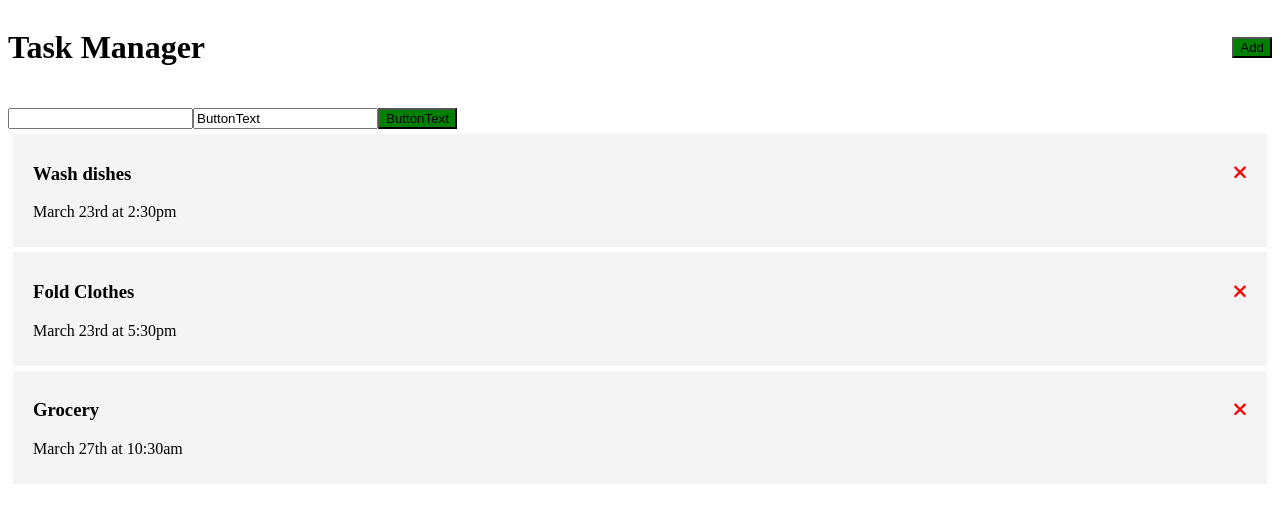
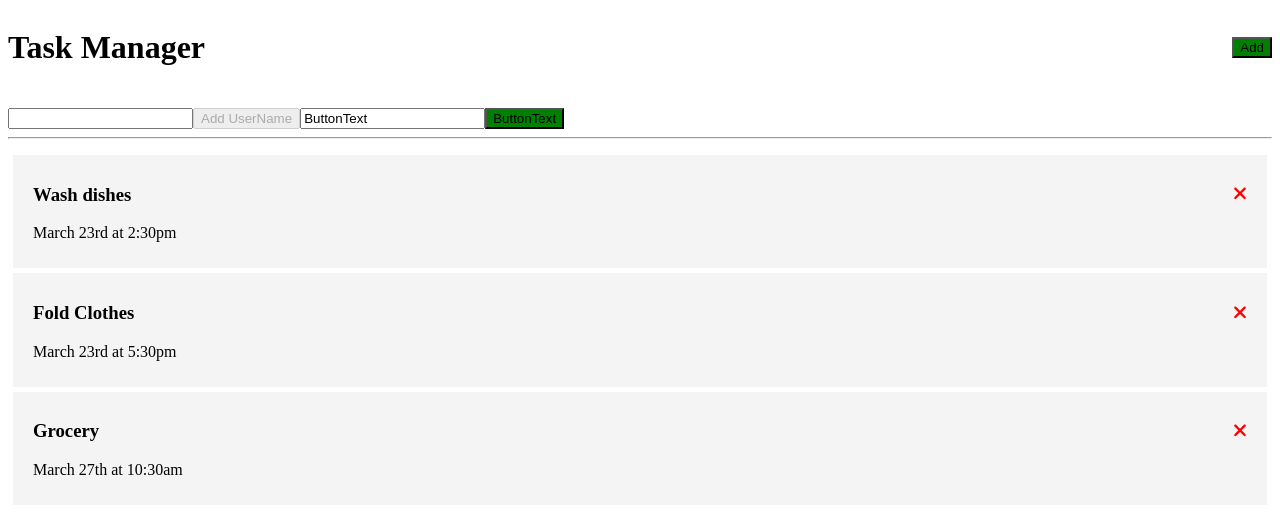
Before and after one commit to ianboyle21/angular-task-manager, an Angular app: page / in a window 1280 px wide. Shown: the top 514 px of the page. Built offline with nearby package versions, Linux system fonts and the light colour scheme.

Commit message:
adds username input

```diff
--- a/src/app/components/warning/warning.component.html
+++ b/src/app/components/warning/warning.component.html
@@ -1,6 +1,15 @@
-<input type="text" class="form-control" (input)="onEnterInputText($event)">
-<input type="text" class="form-control" [(ngModel)]="warningSign">
-<button (click)="toggleWarning()"
-[ngClass]="{'green' : toggle, 'red': !toggle}">
-    {{warningSign}}
-</button>
+
+<div class="container">
+    <input type="text" class="form-control" (input)="onEnterUserName($event)" [(ngModel)]="inputUserName">
+    <button [disabled]="inputUserName.length === 0" (click)="addUserName()" >
+        Add UserName
+    </button>
+    <input type="text" class="form-control" [(ngModel)]="warningSign">
+    <button (click)="toggleWarning()"
+    [ngClass]="{'green' : toggle, 'red': !toggle}">
+        {{warningSign}}
+    </button>
+    <hr>
+    <p>{{toggleUserName ? userName : ""}}</p>
+
+</div>
--- a/src/app/components/warning/warning.component.ts
+++ b/src/app/components/warning/warning.component.ts
@@ -7,11 +7,28 @@ import { Component, OnInit } from '@angular/core';
 })
 export class WarningComponent implements OnInit {
   warningSign: string = "ButtonText"
+  inputUserName = ""
+  userName: string = ""
+  emptyString = false;
+  toggleUserName = false;
   constructor() { }
   toggle: boolean = true;
   toggleWarning(){
     this.toggle = !this.toggle;
     this.warningSign = this.toggle ? 'Green Button Text' : 'Red Button Text';
+  }
+  addUserName() {
+    if (this.userName === ''){
+      this.toggleUserName = false;
+    }
+    this.toggleUserName = this.userName === '' ? false : true;
+    this.userName = this.toggleUserName ? this.inputUserName : ''
+    this.inputUserName = ''
+    console.log(this.userName, this.inputUserName, this.toggleUserName)
+  }
+
+  onEnterUserName(event: Event) {
+    this.userName = this.userName.length === 0 ? '' : (<HTMLInputElement>event.target).value
   }
   onEnterInputText(event: Event) {
     console.log((<HTMLInputElement>event.target).value)
```
